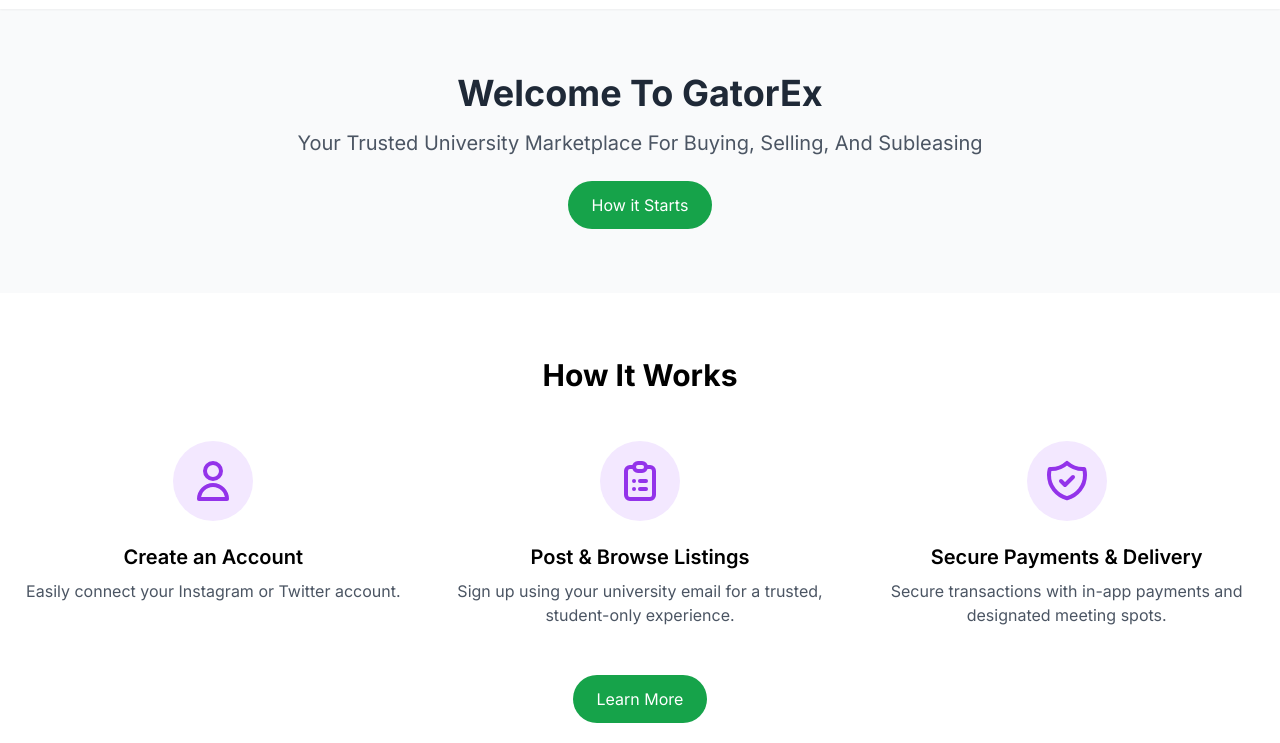
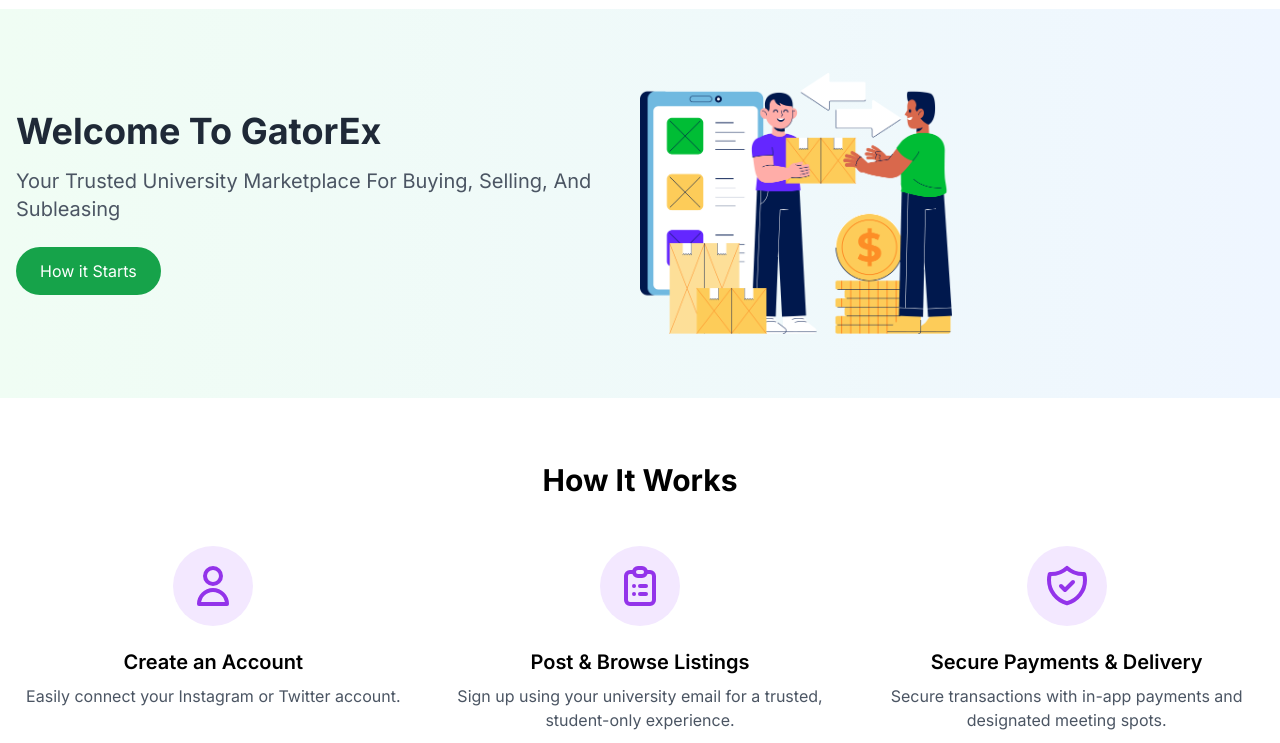
Before and after one commit to shashanka2a/gatorex, a plain HTML site: page index.html in a window 1280 px wide. Shown: the part 57-800 px from the top of the page. Drawn offline with nearby package versions, Linux system fonts and the light colour scheme.

Commit message:
Update index.html

```diff
--- a/index.html
+++ b/index.html
@@ -39,11 +39,16 @@
 
     <main>
         <!-- Hero Section -->
-        <section class="hero hero-bg py-16 text-center">
-            <div class="container mx-auto px-4">
-                <h1 class="text-4xl font-bold text-gray-800 mb-4">Welcome To GatorEx</h1>
-                <p class="text-xl text-gray-600 mb-6">Your Trusted University Marketplace For Buying, Selling, And Subleasing</p>
-                <button class="px-6 py-3 bg-green-600 text-white rounded-full hover:bg-green-700 transition">How it Starts</button>
+        <section class="hero bg-gradient-to-r from-green-50 to-blue-50 py-16">
+            <div class="container mx-auto px-4 flex flex-col md:flex-row items-center">
+                <div class="md:w-1/2 mb-8 md:mb-0">
+                    <h1 class="text-4xl font-bold text-gray-800 mb-4">Welcome To GatorEx</h1>
+                    <p class="text-xl text-gray-600 mb-6">Your Trusted University Marketplace For Buying, Selling, And Subleasing</p>
+                    <button class="px-6 py-3 bg-green-600 text-white rounded-full hover:bg-green-700 transition">How it Starts</button>
+                </div>
+                <div class="md:w-1/4">
+                    <img src="hero.png" alt="Marketplace Illustration" class="w-full h-auto">
+                </div>
             </div>
         </section>
 
```
